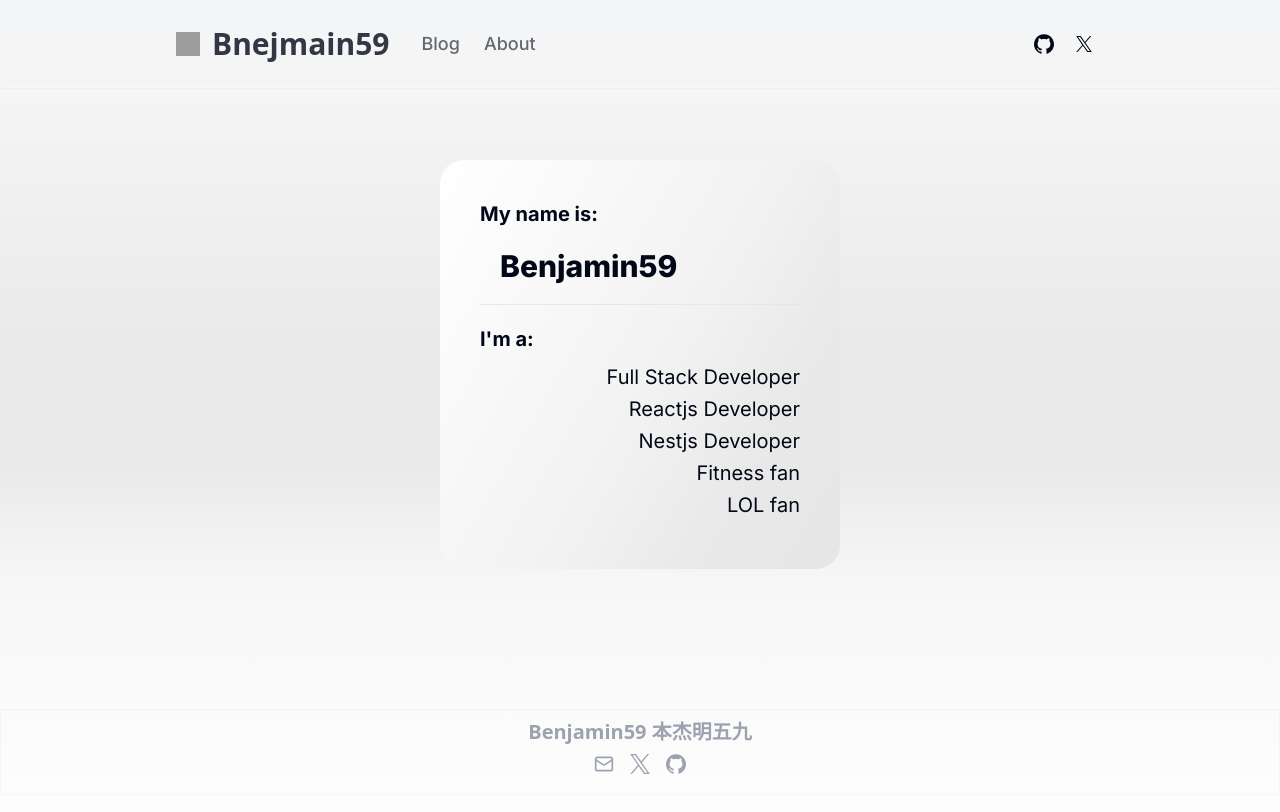
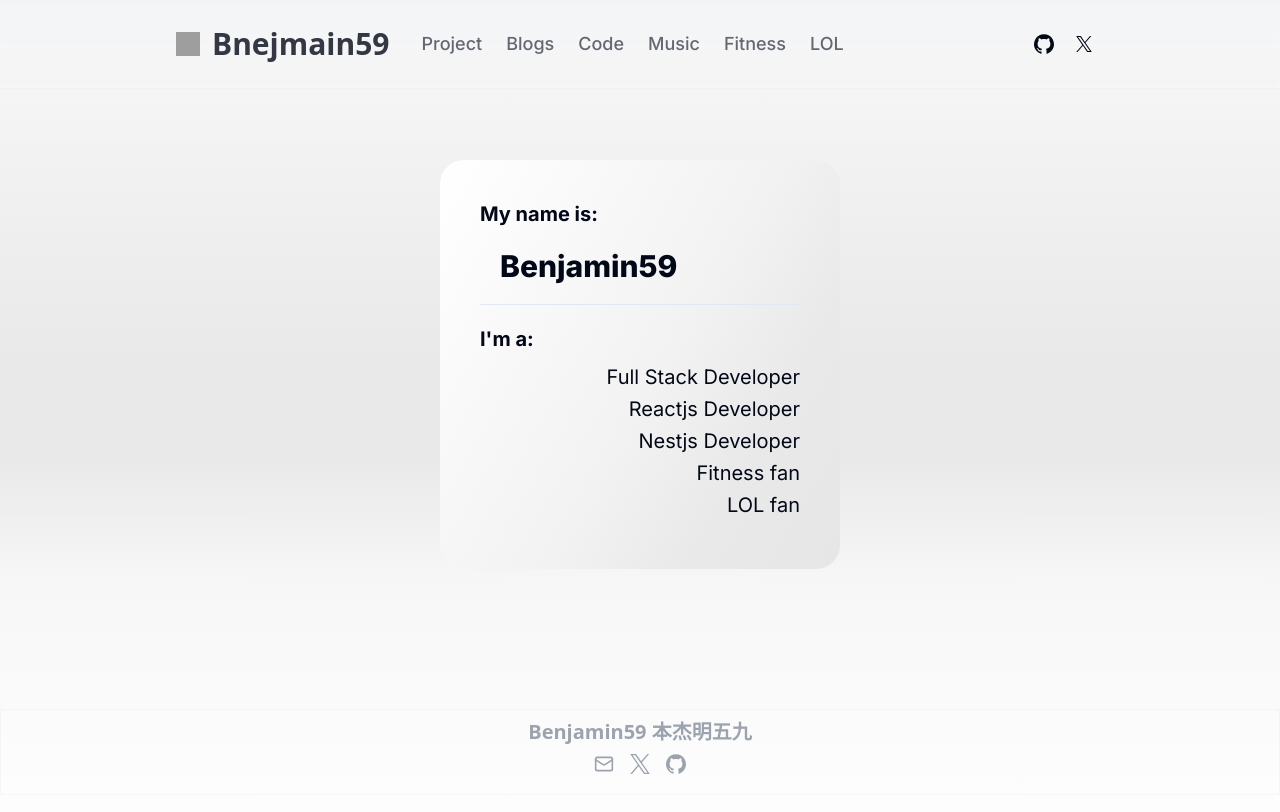
Before and after one commit to BenjaminWu-59/blog-benjamin59, a Next.js app: page / in a window 1280 px wide. Shown: the top 812 px of the page. Built offline with nearby package versions, Linux system fonts and the light colour scheme; grey boxes are pictures that could not be loaded; a web font is replaced by a local one.

Commit message:
complement topbar

```diff
--- a/components/mainNav.tsx
+++ b/components/mainNav.tsx
@@ -21,7 +21,7 @@ export function MainNav() {
           pathname === "/blog" ? "text-foreground" : "text-foreground/60"
         )}
       >
-        Blog
+        Project
       </Link>
       <Link
         href="/"
@@ -30,7 +30,43 @@ export function MainNav() {
           pathname === "/about" ? "text-foreground" : "text-foreground/60"
         )}
       >
-        About
+        Blogs
+      </Link>
+      <Link
+        href="/"
+        className={cn(
+          "text-lg font-medium transition-colors hover:text-primary hidden sm:inline-block",
+          pathname === "/about" ? "text-foreground" : "text-foreground/60"
+        )}
+      >
+        Code
+      </Link>
+      <Link
+        href="/"
+        className={cn(
+          "text-lg font-medium transition-colors hover:text-primary hidden sm:inline-block",
+          pathname === "/about" ? "text-foreground" : "text-foreground/60"
+        )}
+      >
+        Music
+      </Link>
+      <Link
+        href="/"
+        className={cn(
+          "text-lg font-medium transition-colors hover:text-primary hidden sm:inline-block",
+          pathname === "/about" ? "text-foreground" : "text-foreground/60"
+        )}
+      >
+        Fitness
+      </Link>
+      <Link
+        href="/"
+        className={cn(
+          "text-lg font-medium transition-colors hover:text-primary hidden sm:inline-block",
+          pathname === "/about" ? "text-foreground" : "text-foreground/60"
+        )}
+      >
+        LOL
       </Link>
     </nav>
   );
```
